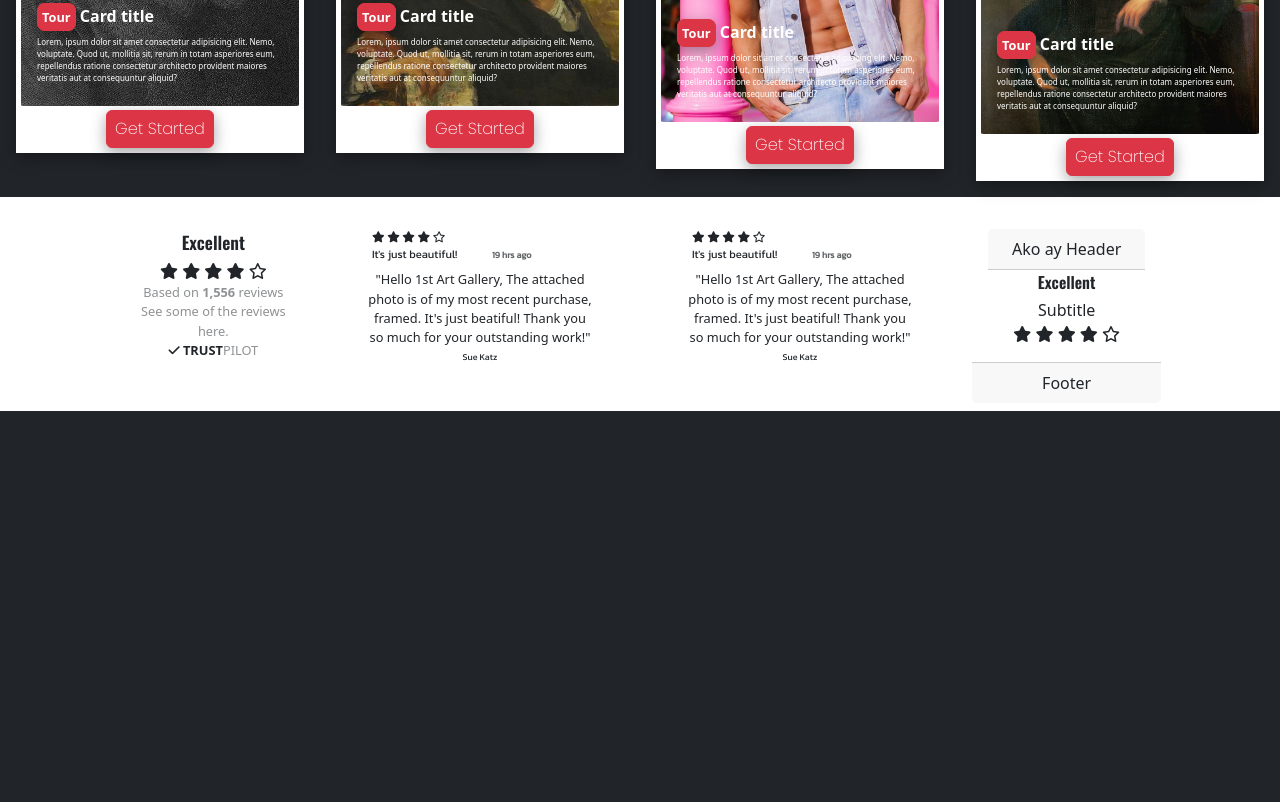
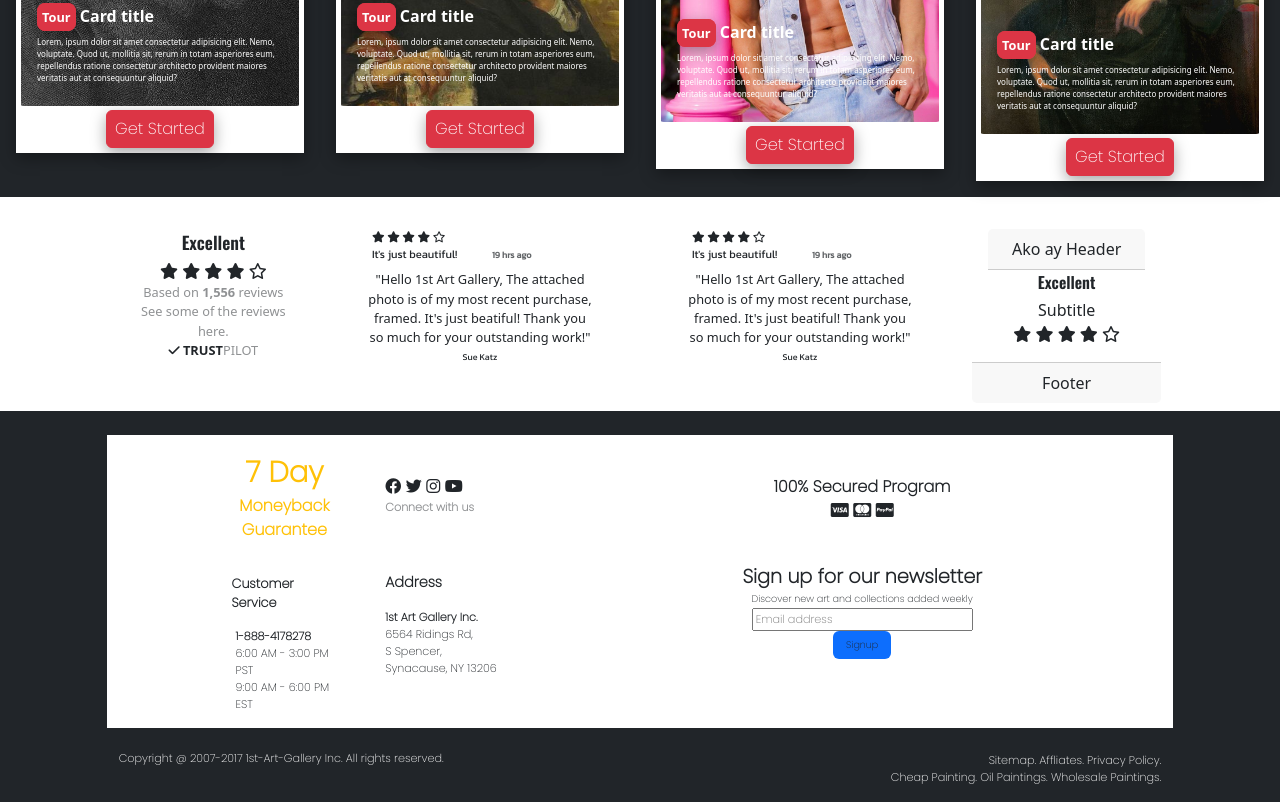
Before and after one commit to KpG782/SingleResponsivePage, a plain HTML site: page photograph.html in a window 1280 px wide. Shown: the part 3728-4530 px from the top of the page. Before the commit the page ends 4139 px from the top, so only its background shows below. Drawn offline with nearby package versions, Linux system fonts and the light colour scheme.

Commit message:
footer tapos na

```diff
--- a/photograph.html
+++ b/photograph.html
@@ -527,12 +527,104 @@
             </div>
             <div class="col-md-1"></div>
 
-            <!-- footer -->
-            <div class="row bg-black">
+        </div>
+
+        <!-- footer -->
+        <div class="row bg-dark">
+            <div class="col-1 col-md-1">
 
             </div>
+            <div class="col-10 col-md-10 label bg-white my-4">
+                <div class="row pt-3">
+                <div class="col-md-1"></div>
+                <!-- first sa box -->
+                <div class="col-6 col-md-2">
+                    <p class="text-warning  px-2 text-center">
+                        <span class="block" style="font-size: 180%; font-weight: 900;">7 Day</span>
+                        <span style="font-weight: 900;">
+                            Moneyback
+                            Guarantee
+                        </span>
+                    </p>
 
+
+                    <span class="block text-center text-md-start px-4  py-3" style="font-weight: 800; font-size: 80%;">Customer Service</span>
+
+                    <p class="text-center text-md-start px-4" style="font-size: 70%;">
+                        <span class="block px-1" style="font-weight: 800;">1-888-4178278</span>
+                        <span class="block px-1">6:00 AM - 3:00 PM PST</span>
+                        <span class="block px-1">9:00 AM - 6:00 PM EST</span>
+                    </p>
+
+                </div>
+                <!-- second box -->
+                <div class="col-6 col-md-3">
+                    <p class="py-4 text-center text-md-start">
+                        <i class="fa-brands fa-facebook"></i>
+                        <i class="fa-brands fa-twitter"></i>
+                        <i class="fa-brands fa-instagram"></i>
+                        <i class="fa-brands fa-youtube"></i>
+                        <span class="opacity-50 block" style="font-weight: bold; font-size: 70%;">Connect with us</span>
+                    </p>
+
+
+                    <span class="block text-md-start text-center py-3" style="font-weight: 800; font-size: 90%;">Address</span>
+
+                    <p class="text-start text-md-start text-center" style="font-size: 70%;">
+                        <span class="block" style="font-weight: 800;">1st Art Gallery Inc.</span>
+                        <span class="block">6564 Ridings Rd,</span>
+                        <span class="block">S Spencer,</span>
+                        <span class="block">Synacause, NY 13206</span>
+                    </p>
+
+                </div>
+                <div class="col-md-1"></div>
+                <!-- third box -->
+                <div class="col-12 col-md-3 pt-4 text-center">
+                    <p>
+                        <span class="block" style="font-weight: 900;">100% Secured Program</span>
+                        <span class="block">
+                            <i class="fa-brands fa-cc-visa"></i>
+                            <i class="fa-brands fa-cc-mastercard"></i>
+                            <i class="fa-brands fa-cc-paypal"></i>
+                        </span>
+                    </p>
+
+                    <p class="pt-4">
+                        <span class="block" style="font-size: 120%;font-weight: 700;">Sign up for our newsletter</span>
+                        <span class="block" style="font-size: 60%;">Discover new art and collections added weekly</span>
+                        <span><input type="text" placeholder="Email address" style="font-size: 70%;"><a href="#" class="btn bg-primary" style="font-size: 60%;">Signup</a> </span>
+                    </p>
+                </div>
+                <div class="col-md-1"></div>
+                </div>
+
+            </div>
+            <div class="col-1 col-md-1">
+
+            </div>
         </div>
+
+        <div class="row bg-dark label text-white">
+            <div class="col-1"></div>
+            <div class="col-10">
+                <div class="row">
+                    <div class="col-6 col-md-6 text-start">
+                        <h6 style="font-size: 70%;">Copyright @ 2007-2017 1st-Art-Gallery Inc. All rights reserved.</h6>
+                    </div>
+                    <div class="col-6 col-md-6 text-end">
+                        <p style="font-size: 70%;">
+                            <span class="block" >
+                                Sitemap. Affliates. Privacy Policy.
+                            </span>
+                            Cheap Painting. Oil Paintings. Wholesale Paintings.
+                        </p>
+                    </div>
+                </div>
+            </div>
+            <div class="col-1"></div>
+        </div>
+
     </div>
 
 
```
